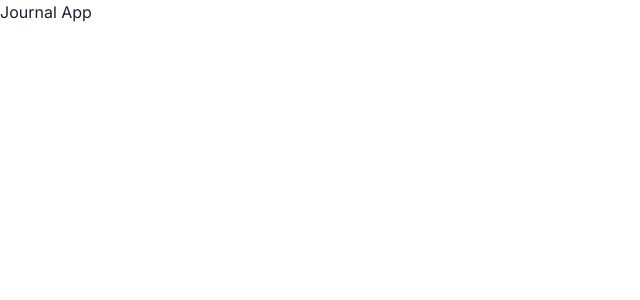
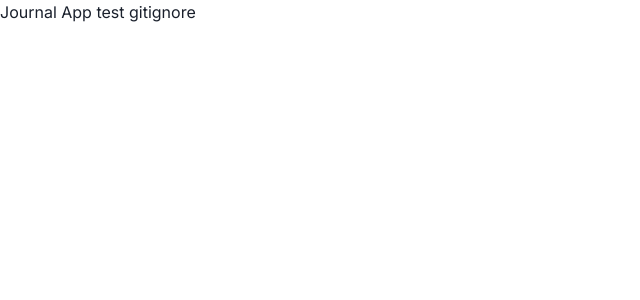
Before and after one commit to Muhammad-Tahir-S/Journal, a Next.js app: page / in a window 1280 px wide. Shown: the top 300 px of the page, without its empty margins (0-640 px from the left). Built offline with nearby package versions, Linux system fonts and the light colour scheme.

Commit message:
test gitignore

```diff
--- a/app/page.tsx
+++ b/app/page.tsx
@@ -37,7 +37,7 @@ export default function Home() {
   // };
   return (
     <Flex as="main" w="full" h="full">
-      Journal App
+      Journal App test gitignore
       {/* <Button onClick={addTodo}>Add data</Button> */}
     </Flex>
   );
```
Also changed, not shown: 1 other file (tests, documents, lock files or other folders).
